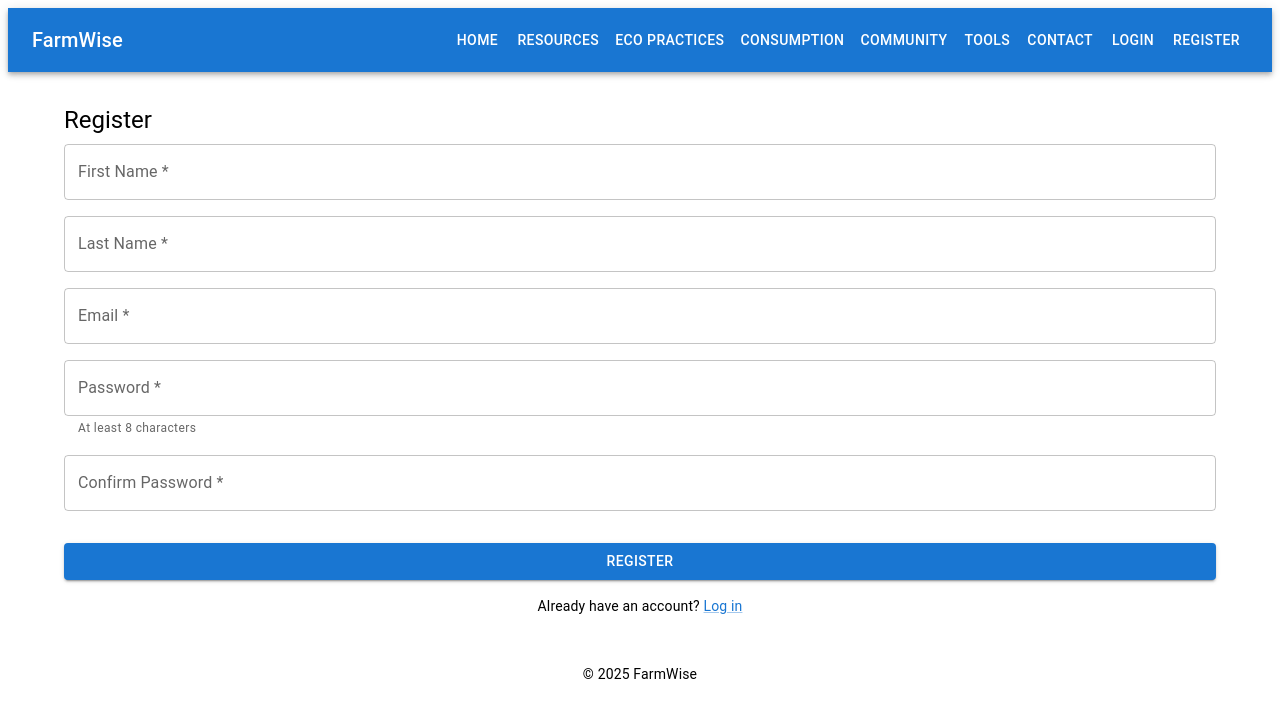
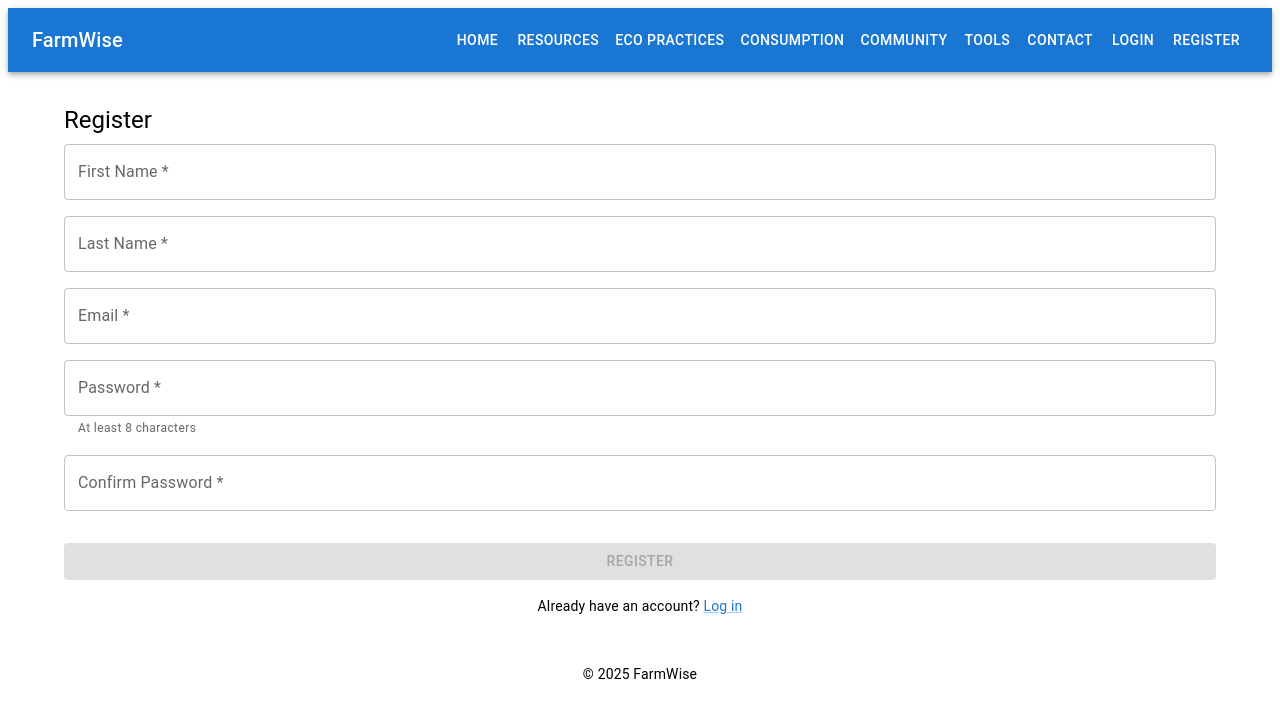
Before and after one commit to nsoadorable/FarmWise, a React (Create React App) app in the folder farmwise/: page /register in a window 1280 px wide. Shown: the top 718 px of the page. Built offline with nearby package versions, Linux system fonts and the light colour scheme; some icons are missing.

Commit message:
registrationpage

```diff
--- a/farmwise/src/pages/RegistrationPage.js
+++ b/farmwise/src/pages/RegistrationPage.js
@@ -1,8 +1,10 @@
 import React, { useState, useContext } from 'react';
-import { Container, TextField, Button, Typography, Alert, Box, Link } from '@mui/material';
+import { Container, TextField, Button, Typography, Alert, Box, Link, CircularProgress, InputAdornment, IconButton } from '@mui/material';
 import { useNavigate } from 'react-router-dom';
 import axios from 'axios';
 import AppContext from '../context/AppContext';
+import Visibility from '@mui/icons-material/Visibility';
+import VisibilityOff from '@mui/icons-material/VisibilityOff';
 
 export default function RegistrationPage() {
   const [form, setForm] = useState({
@@ -16,6 +18,10 @@ export default function RegistrationPage() {
   const [errors, setErrors] = useState({});
   const [error, setError] = useState('');
   const [success, setSuccess] = useState('');
+  const [loading, setLoading] = useState(false);
+  const [showPassword, setShowPassword] = useState(false);
+  const [showConfirmPassword, setShowConfirmPassword] = useState(false);
+
   const { dispatch } = useContext(AppContext);
   const navigate = useNavigate();
 
@@ -36,12 +42,17 @@ export default function RegistrationPage() {
       errs.password = 'Password is required.';
     } else if (form.password.length < 8) {
       errs.password = 'Password must be at least 8 characters.';
-    } else if (form.password !== form.confirmPassword) {
+    }
+
+    if (form.password !== form.confirmPassword) {
       errs.confirmPassword = 'Passwords do not match.';
     }
 
     return errs;
   };
+
+  // Helper to check if form is valid (no validation errors)
+  const isFormValid = () => Object.keys(validate()).length === 0;
 
   const handleChange = e => {
     setForm({ ...form, [e.target.name]: e.target.value });
@@ -60,6 +71,7 @@ export default function RegistrationPage() {
 
     setError('');
     setSuccess('');
+    setLoading(true);
 
     const fullName = `${form.firstName.trim()} ${form.lastName.trim()}`;
 
@@ -67,25 +79,24 @@ export default function RegistrationPage() {
       const res = await axios.post('http://localhost:5000/api/auth/register', {
         firstName: form.firstName,
         lastName: form.lastName,
-        fullName: fullName,
+        fullName,
         email: form.email,
         password: form.password
       }, {
-        headers: {
-          'Content-Type': 'application/json'
-        }
+        headers: { 'Content-Type': 'application/json' }
       });
 
       dispatch({ type: 'LOGIN', payload: { user: res.data.user, token: res.data.token } });
-
       setSuccess('Account created successfully! Redirecting...');
       setTimeout(() => navigate('/'), 2000);
     } catch (err) {
       console.error('Registration error:', err);
       const errorMessage = err.response?.data?.error ||
-                         err.response?.data?.message ||
-                         'Registration failed. Please try again.';
+                           err.response?.data?.message ||
+                           'Registration failed. Please try again.';
       setError(errorMessage);
+    } finally {
+      setLoading(false);
     }
   };
 
@@ -129,27 +140,59 @@ export default function RegistrationPage() {
         <TextField
           name="password"
           label="Password *"
-          type="password"
+          type={showPassword ? 'text' : 'password'}
           fullWidth
           value={form.password}
           onChange={handleChange}
           error={!!errors.password}
           helperText={errors.password || 'At least 8 characters'}
           sx={{ mb: 2 }}
+          InputProps={{
+            endAdornment: (
+              <InputAdornment position="end">
+                <IconButton
+                  aria-label={showPassword ? "Hide password" : "Show password"}
+                  onClick={() => setShowPassword(!showPassword)}
+                  edge="end"
+                >
+                  {showPassword ? <VisibilityOff /> : <Visibility />}
+                </IconButton>
+              </InputAdornment>
+            )
+          }}
         />
         <TextField
           name="confirmPassword"
           label="Confirm Password *"
-          type="password"
+          type={showConfirmPassword ? 'text' : 'password'}
           fullWidth
           value={form.confirmPassword}
           onChange={handleChange}
           error={!!errors.confirmPassword}
           helperText={errors.confirmPassword}
           sx={{ mb: 2 }}
+          InputProps={{
+            endAdornment: (
+              <InputAdornment position="end">
+                <IconButton
+                  aria-label={showConfirmPassword ? "Hide confirm password" : "Show confirm password"}
+                  onClick={() => setShowConfirmPassword(!showConfirmPassword)}
+                  edge="end"
+                >
+                  {showConfirmPassword ? <VisibilityOff /> : <Visibility />}
+                </IconButton>
+              </InputAdornment>
+            )
+          }}
         />
-        <Button type="submit" variant="contained" fullWidth sx={{ mt: 2 }}>
-          REGISTER
+        <Button
+          type="submit"
+          variant="contained"
+          fullWidth
+          sx={{ mt: 2 }}
+          disabled={loading || !isFormValid()}
+        >
+          {loading ? <CircularProgress size={24} color="inherit" /> : 'REGISTER'}
         </Button>
         <Typography variant="body2" align="center" sx={{ mt: 2 }}>
           Already have an account? <Link href="/login">Log in</Link>
```
